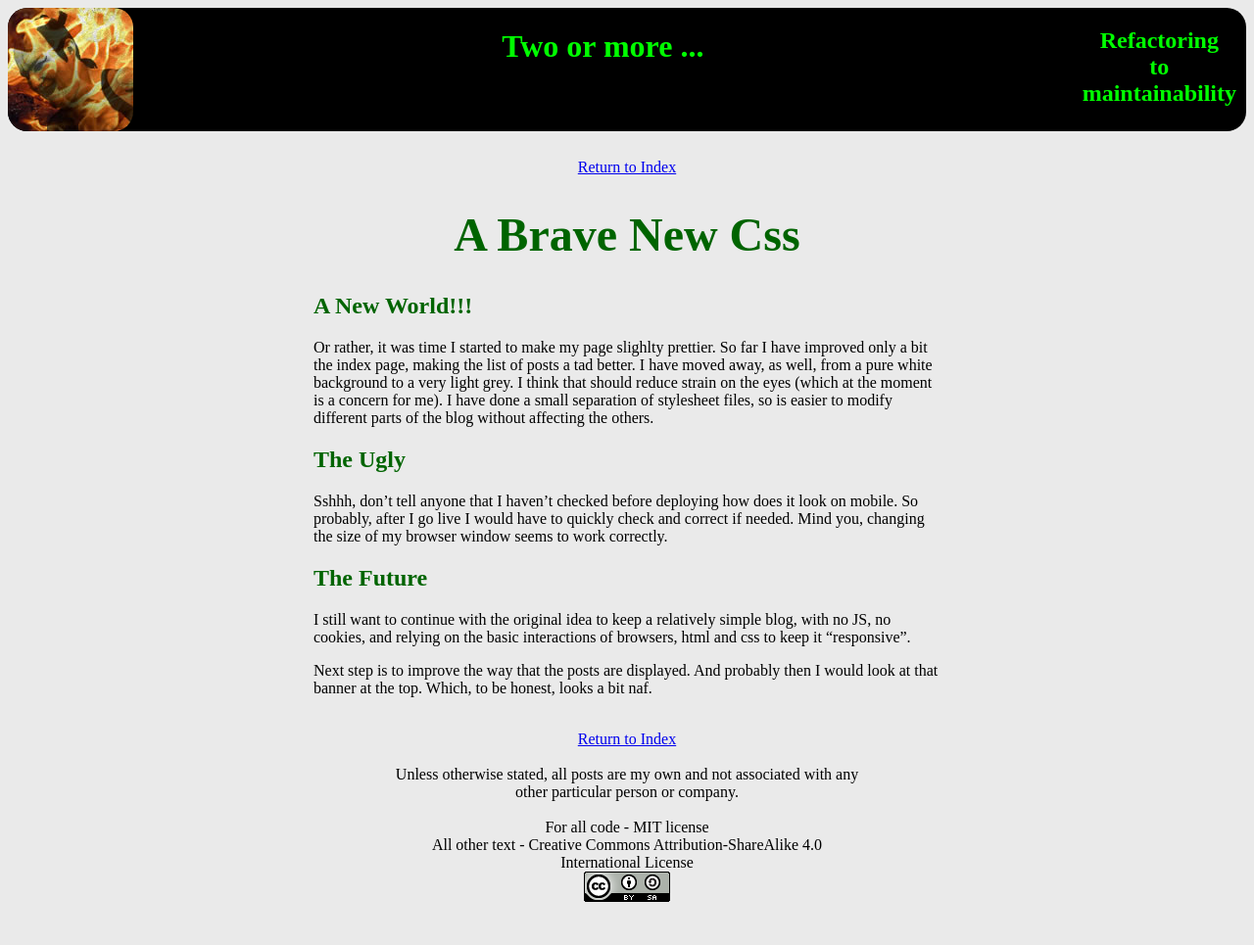
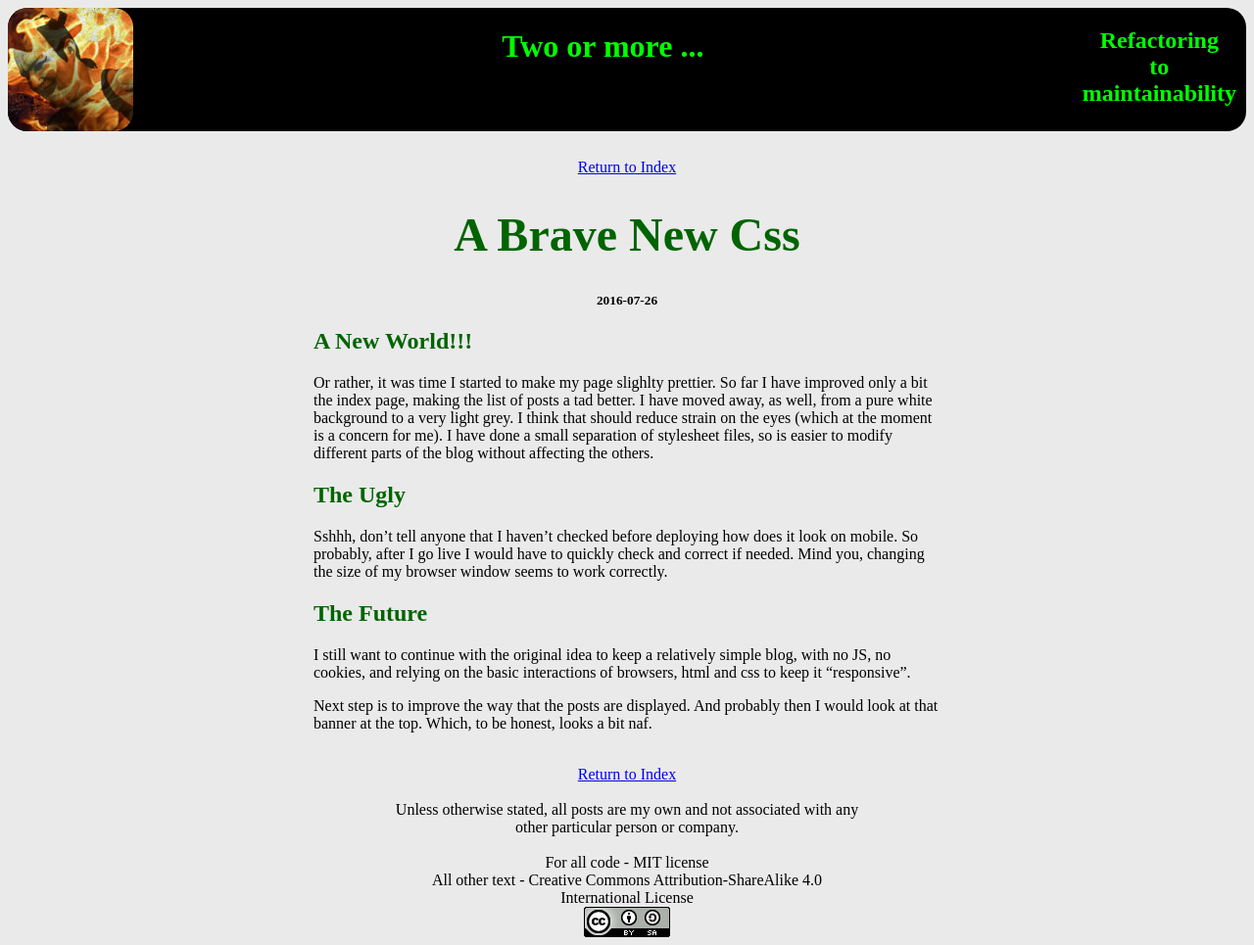
Before and after one commit to MiyamotoAkira/website, a Jekyll site: the page built from _posts/2016-07-26-new-css.md, in a window 1280 px wide. Shown: the whole page at 98% size. Built offline with Jekyll 4.4.1, drawn with Linux system fonts in a browser that asks for light colours; before the commit the page ends 929 px from its top, so only the background shows below that.

Commit message:
Added to layout

```diff
--- a/_layouts/post.html
+++ b/_layouts/post.html
@@ -24,7 +24,8 @@
 	  <br/>
 	</div>
 	<div class="postTitle">
-	  <h1>{{ page.title }}</h1>
+	    <h1>{{ page.title }}</h1>
+            <sub>{{ page.date | date: "%Y-%m-%d" }}</sub>
 	</div>
 	<div class="post">
 	  {{ content }}
```
